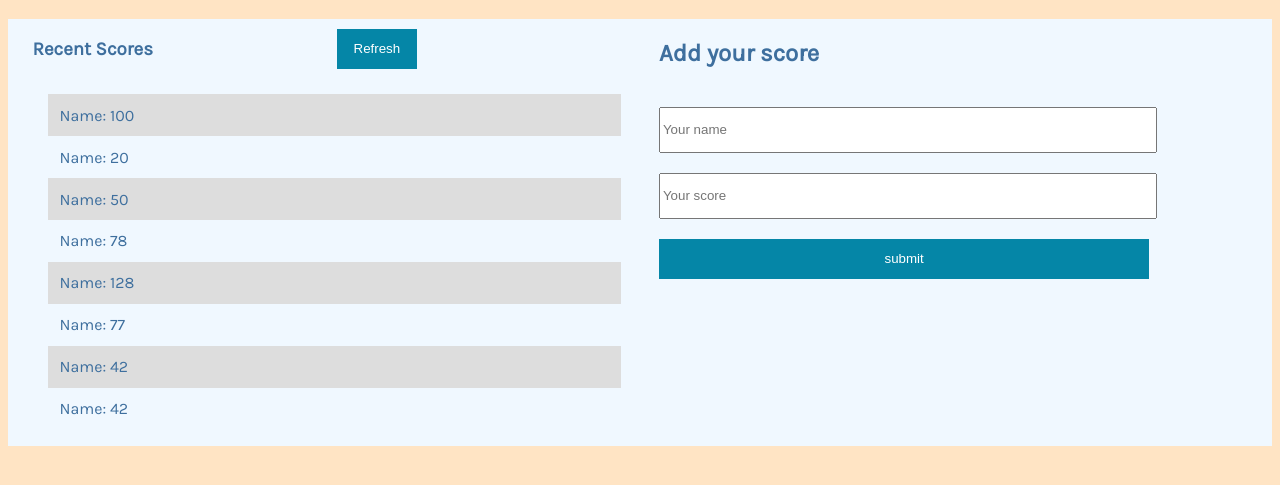
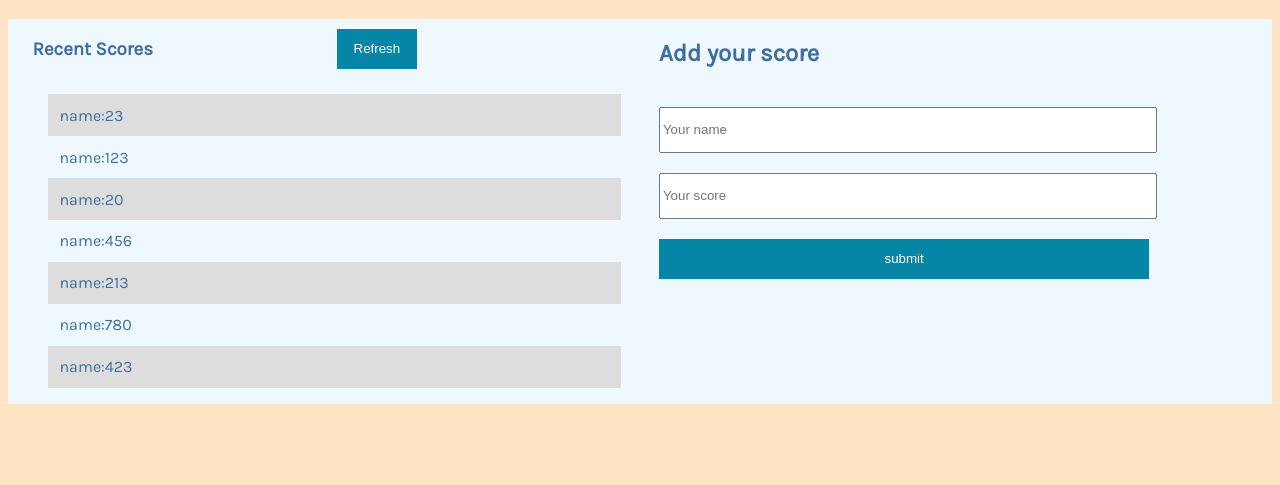
Before and after one commit to sangwa7/leaderboard, a website built with webpack: page src/index.html in a window 1280 px wide. Shown: the part 61-546 px from the top of the page. Built offline with nearby package versions, Linux system fonts and the light colour scheme.

Commit message:
Add Leaderboard layout

```diff
--- a/src/index.html
+++ b/src/index.html
@@ -14,15 +14,7 @@
         <div class="display-section">
             <div class="title">   <h3> Recent Scores </h3> <button type="submit"> Refresh </button> </div>
 
- <ul>
-     <li> Name: 100 </li>
-     <li> Name: 20 </li>
-     <li> Name: 50 </li>
-     <li> Name: 78 </li>
-     <li> Name: 128 </li>
-     <li> Name: 77 </li>
-     <li> Name: 42 </li>
-     <li> Name: 42 </li>
+ <ul class="list">
      </ul>
 
     </div>
--- a/src/index.js
+++ b/src/index.js
@@ -1,4 +1,14 @@
 import './css/style.css';
-import { display } from './javascript/display.js';
+import { tasks } from './javascript/storage.js';
 
-console.log(display);
+const ul = document.querySelector('.list');
+
+function taskList() {
+  tasks.forEach((task) => {
+    const li = document.createElement('li');
+    li.innerText = "name:" + task.name;
+    ul.appendChild(li);
+  });
+}
+
+taskList();
--- a/src/javascript/display.js
+++ /dev/null
@@ -1,7 +0,0 @@
-import { names } from './storage.js';
-
-export const display = ()=> {
-  names.forEach(name => {
-      console.log(name.name);
-  });
-}
--- a/src/javascript/storage.js
+++ b/src/javascript/storage.js
@@ -1,4 +1,4 @@
-export const names = [
+export const tasks = [
     {name: 23},
     {name: 123},
     {name: 20},
```
